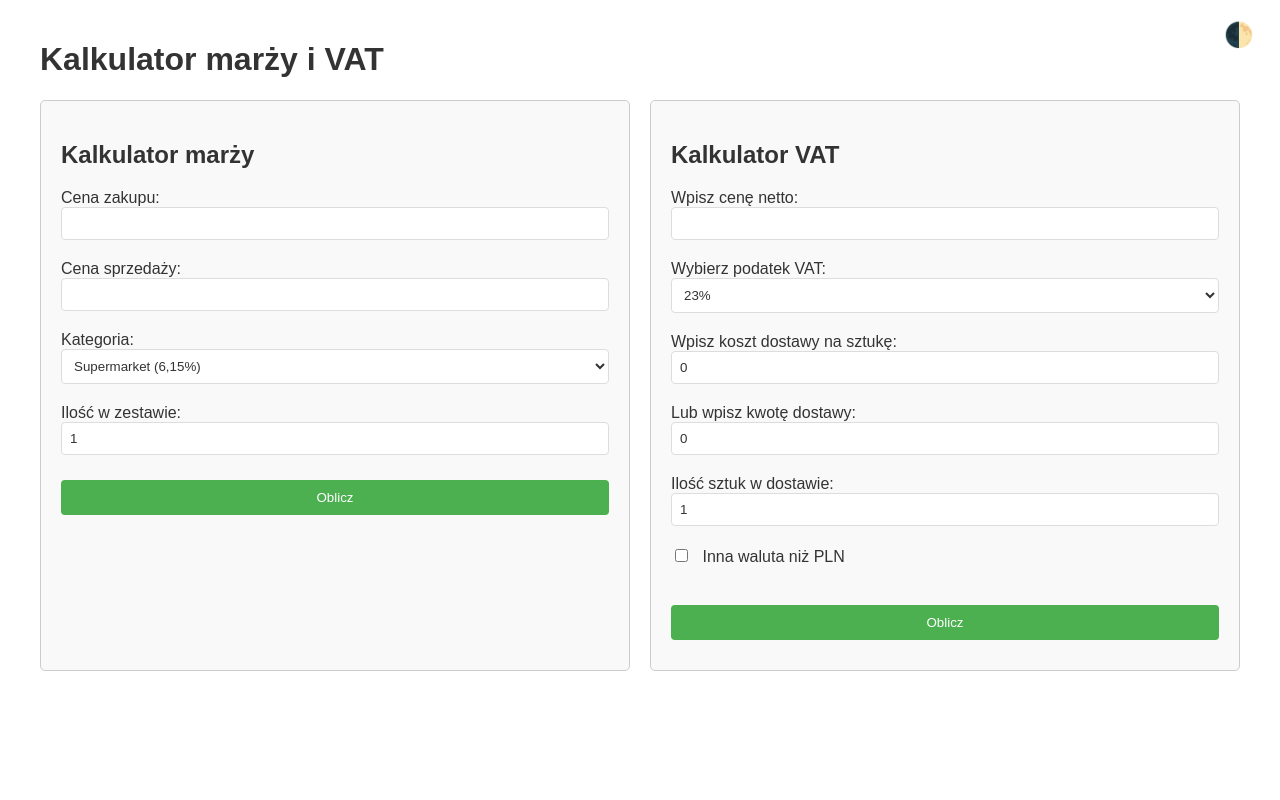
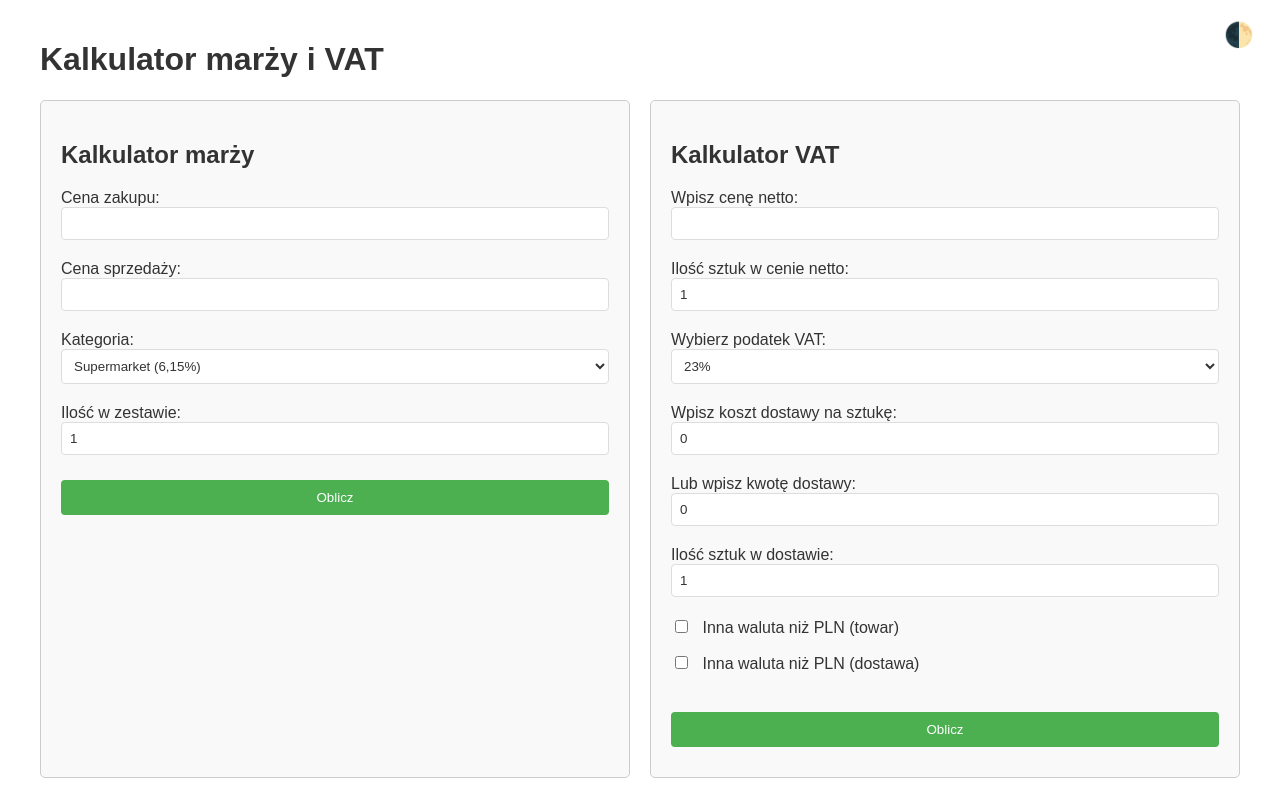
Before and after one commit to czangusiek/kalkulator-marzy, a Flask app: page / in a window 1280 px wide. Run offline with Flask 3, Linux system fonts and the light colour scheme.

Commit message:
dodanie osobnych przelicznikow walutowych

```diff
--- a/app.py
+++ b/app.py
@@ -1,8 +1,8 @@
 import os
 from flask import Flask, request, render_template, session, redirect, url_for, jsonify, send_from_directory
 from flask_wtf import FlaskForm
-from wtforms import StringField, SelectField, SubmitField, BooleanField
-from wtforms.validators import DataRequired, Optional
+from wtforms import StringField, SelectField, SubmitField, BooleanField, IntegerField
+from wtforms.validators import DataRequired, Optional, NumberRange
 
 app = Flask(__name__)
 app.secret_key = 'tajny_klucz'
@@ -46,11 +46,14 @@ class KalkulatorVATForm(FlaskForm):
         ('8', '8%'),
         ('23', '23%')
     ], default="23", validators=[DataRequired()])
+    ilosc_sztuk = IntegerField('Ilość sztuk w cenie netto:', default=1, validators=[NumberRange(min=1)])
     koszt_dostawy_sztuka = StringField('Wpisz koszt dostawy na sztukę:', default="0")
     kwota_dostawy = StringField('Lub wpisz kwotę dostawy:', default="0")
-    ilosc_w_dostawie = StringField('Ilość sztuk w dostawie:', default="1", validators=[DataRequired()])
-    inna_waluta = BooleanField('Inna waluta niż PLN', default=False)
-    kurs_waluty = StringField('Kurs waluty (1 waluta = X PLN):', default="1.0", validators=[Optional()])
+    ilosc_w_dostawie = IntegerField('Ilość sztuk w dostawie:', default=1, validators=[NumberRange(min=1)])
+    inna_waluta_towar = BooleanField('Inna waluta niż PLN (towar)', default=False)
+    kurs_waluty_towar = StringField('Kurs waluty (1 waluta = X PLN):', default="1.0", validators=[Optional()])
+    inna_waluta_dostawa = BooleanField('Inna waluta niż PLN (dostawa)', default=False)
+    kurs_waluty_dostawa = StringField('Kurs waluty (1 waluta = X PLN):', default="1.0", validators=[Optional()])
     submit = SubmitField('Oblicz')
 
 def zamien_przecinek_na_kropke(liczba):
@@ -380,58 +383,61 @@ def index():
     if form_vat.submit.data and form_vat.validate():
         cena_netto = zamien_przecinek_na_kropke(form_vat.cena_netto.data)
         vat = zamien_przecinek_na_kropke(form_vat.vat.data)
+        ilosc_sztuk = form_vat.ilosc_sztuk.data
         koszt_dostawy_sztuka = zamien_przecinek_na_kropke(form_vat.koszt_dostawy_sztuka.data)
         kwota_dostawy = zamien_przecinek_na_kropke(form_vat.kwota_dostawy.data)
-        ilosc_w_dostawie = zamien_przecinek_na_kropke(form_vat.ilosc_w_dostawie.data)
+        ilosc_w_dostawie = form_vat.ilosc_w_dostawie.data
 
-        # Obsługa waluty
-        inna_waluta = form_vat.inna_waluta.data
-        kurs_waluty = 1.0
-        if inna_waluta:
-            kurs_waluty = zamien_przecinek_na_kropke(form_vat.kurs_waluty.data) if form_vat.kurs_waluty.data else 1.0
+        # Obsługa waluty dla towaru
+        if form_vat.inna_waluta_towar.data:
+            kurs_waluty_towar = zamien_przecinek_na_kropke(form_vat.kurs_waluty_towar.data) if form_vat.kurs_waluty_towar.data else 1.0
+            cena_netto *= kurs_waluty_towar
 
-        # Przeliczanie na PLN jeśli wybrano inną walutę
-        if inna_waluta:
-            cena_netto *= kurs_waluty
-            if kwota_dostawy and ilosc_w_dostawie:
-                kwota_dostawy *= kurs_waluty
+        # Obsługa waluty dla dostawy
+        if form_vat.inna_waluta_dostawa.data:
+            kurs_waluty_dostawa = zamien_przecinek_na_kropke(form_vat.kurs_waluty_dostawa.data) if form_vat.kurs_waluty_dostawa.data else 1.0
+            if kwota_dostawy:
+                kwota_dostawy *= kurs_waluty_dostawa
             else:
-                koszt_dostawy_sztuka *= kurs_waluty
+                koszt_dostawy_sztuka *= kurs_waluty_dostawa
+
+        # Oblicz cenę netto za sztukę
+        cena_netto_za_sztuke = cena_netto / ilosc_sztuk
 
         if kwota_dostawy and ilosc_w_dostawie:
             koszt_dostawy_sztuka = kwota_dostawy / ilosc_w_dostawie
 
-        cena_brutto = cena_netto * (1 + vat / 100)
-        cena_brutto_z_dostawa = cena_brutto + koszt_dostawy_sztuka
+        cena_brutto_za_sztuke = cena_netto_za_sztuke * (1 + vat / 100)
+        cena_brutto_z_dostawa_za_sztuke = cena_brutto_za_sztuke + koszt_dostawy_sztuka
 
         session['wynik_vat'] = f"""
         <h3>Wyniki kalkulatora VAT</h3>
         <div class="wynik">
             <table>
                 <tr>
-                    <th>Cena brutto:</th>
+                    <th>Cena brutto za sztukę:</th>
                     <td>
                         <span class="kwota-do-kopiowania" onclick="kopiujDoSchowka(this)"
-                              data-value="{cena_brutto:.2f}" style="color:var(--blue-color);">
-                            {cena_brutto:.2f} zł
+                              data-value="{cena_brutto_za_sztuke:.2f}" style="color:var(--blue-color);">
+                            {cena_brutto_za_sztuke:.2f} zł
                         </span>
                     </td>
                 </tr>
                 <tr>
-                    <th>Cena brutto z dostawą:</th>
+                    <th>Cena brutto z dostawą za sztukę:</th>
                     <td>
                         <span class="kwota-do-kopiowania" onclick="kopiujDoSchowka(this)"
-                              data-value="{cena_brutto_z_dostawa:.2f}" style="color:var(--blue-color);">
-                            {cena_brutto_z_dostawa:.2f} zł
+                              data-value="{cena_brutto_z_dostawa_za_sztuke:.2f}" style="color:var(--blue-color);">
+                            {cena_brutto_z_dostawa_za_sztuke:.2f} zł
                         </span>
                     </td>
                 </tr>
                 <tr>
-                    <th>Cena netto:</th>
+                    <th>Cena netto za sztukę:</th>
                     <td>
                         <span class="kwota-do-kopiowania" onclick="kopiujDoSchowka(this)"
-                              data-value="{cena_netto:.2f}" style="color:var(--blue-color);">
-                            {cena_netto:.2f} zł
+                              data-value="{cena_netto_za_sztuke:.2f}" style="color:var(--blue-color);">
+                            {cena_netto_za_sztuke:.2f} zł
                         </span>
                     </td>
                 </tr>
@@ -441,6 +447,24 @@ def index():
                         <span class="kwota-do-kopiowania" onclick="kopiujDoSchowka(this)"
                               data-value="{koszt_dostawy_sztuka:.2f}" style="color:var(--blue-color);">
                             {koszt_dostawy_sztuka:.2f} zł
+                        </span>
+                    </td>
+                </tr>
+                <tr>
+                    <th>Cena brutto całkowita:</th>
+                    <td>
+                        <span class="kwota-do-kopiowania" onclick="kopiujDoSchowka(this)"
+                              data-value="{cena_brutto_za_sztuke * ilosc_sztuk:.2f}" style="color:var(--blue-color);">
+                            {cena_brutto_za_sztuke * ilosc_sztuk:.2f} zł
+                        </span>
+                    </td>
+                </tr>
+                <tr>
+                    <th>Cena brutto z dostawą całkowita:</th>
+                    <td>
+                        <span class="kwota-do-kopiowania" onclick="kopiujDoSchowka(this)"
+                              data-value="{cena_brutto_z_dostawa_za_sztuke * ilosc_sztuk:.2f}" style="color:var(--blue-color);">
+                            {cena_brutto_z_dostawa_za_sztuke * ilosc_sztuk:.2f} zł
                         </span>
                     </td>
                 </tr>
--- a/templates/index.html
+++ b/templates/index.html
@@ -213,6 +213,9 @@
                 <label for="cena_netto">Wpisz cenę netto:</label>
                 {{ form_vat.cena_netto(size=20) }}
                 <br>
+                <label for="ilosc_sztuk">Ilość sztuk w cenie netto:</label>
+                {{ form_vat.ilosc_sztuk(size=20) }}
+                <br>
                 <label for="vat">Wybierz podatek VAT:</label>
                 {{ form_vat.vat() }}
                 <br>
@@ -226,11 +229,18 @@
                 {{ form_vat.ilosc_w_dostawie(size=20) }}
                 <br>
                 <label>
-                    {{ form_vat.inna_waluta(onchange="toggleWaluta()") }} Inna waluta niż PLN
+                    {{ form_vat.inna_waluta_towar(onchange="toggleWaluta('towar')") }} Inna waluta niż PLN (towar)
                 </label>
-                <div id="waluta-container" class="waluta-container">
-                    <label for="kurs_waluty">Kurs waluty (1 waluta = X PLN):</label>
-                    {{ form_vat.kurs_waluty(size=20) }}
+                <div id="waluta-container-towar" class="waluta-container">
+                    <label for="kurs_waluty_towar">Kurs waluty (1 waluta = X PLN):</label>
+                    {{ form_vat.kurs_waluty_towar(size=20) }}
+                </div>
+                <label>
+                    {{ form_vat.inna_waluta_dostawa(onchange="toggleWaluta('dostawa')") }} Inna waluta niż PLN (dostawa)
+                </label>
+                <div id="waluta-container-dostawa" class="waluta-container">
+                    <label for="kurs_waluty_dostawa">Kurs waluty (1 waluta = X PLN):</label>
+                    {{ form_vat.kurs_waluty_dostawa(size=20) }}
                 </div>
                 <br>
                 {{ form_vat.submit() }}
@@ -254,9 +264,9 @@
             }
         }
 
-        function toggleWaluta() {
-            const checkbox = document.querySelector('input[name="inna_waluta"]');
-            const container = document.getElementById("waluta-container");
+        function toggleWaluta(typ) {
+            const checkbox = document.querySelector(`input[name="inna_waluta_${typ}"]`);
+            const container = document.getElementById(`waluta-container-${typ}`);
             if (checkbox.checked) {
                 container.style.display = "block";
             } else {
@@ -341,7 +351,8 @@
             document.body.classList.toggle('dark-mode', darkMode);
             updateColors(darkMode);
             toggleInnaProwizja();
-            toggleWaluta();
+            toggleWaluta('towar');
+            toggleWaluta('dostawa');
         });
     </script>
 </body>
```
